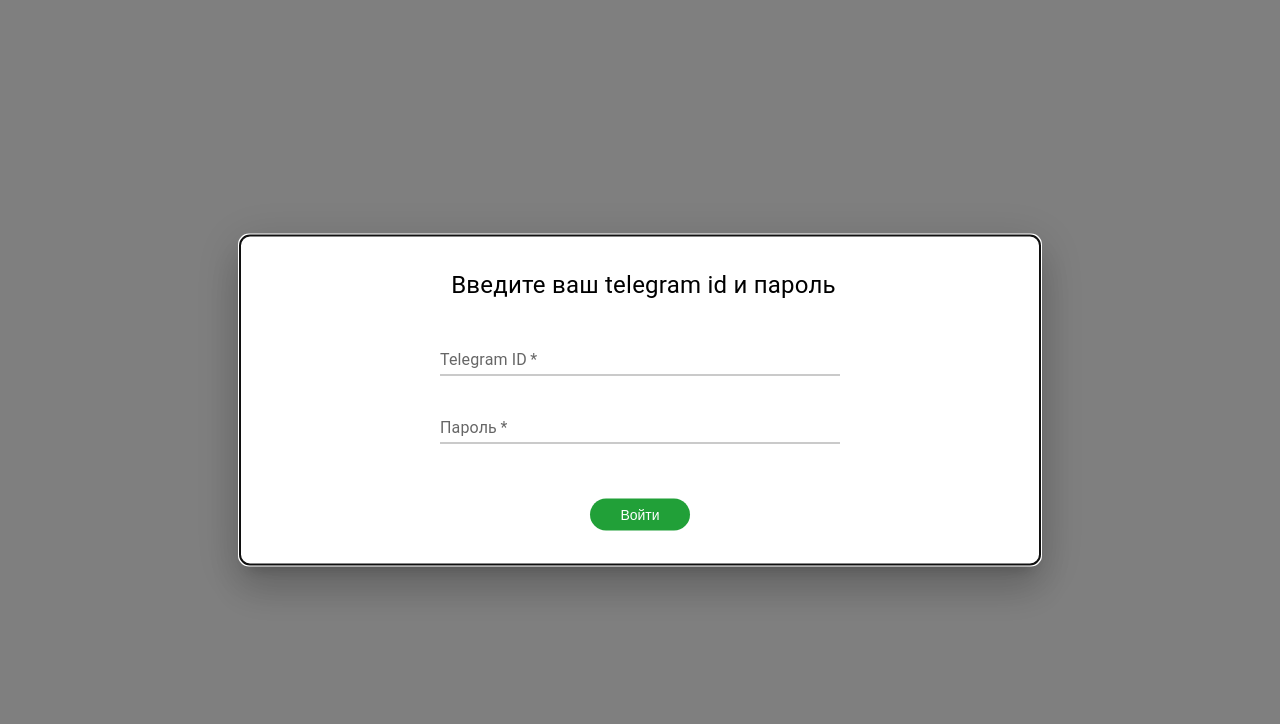
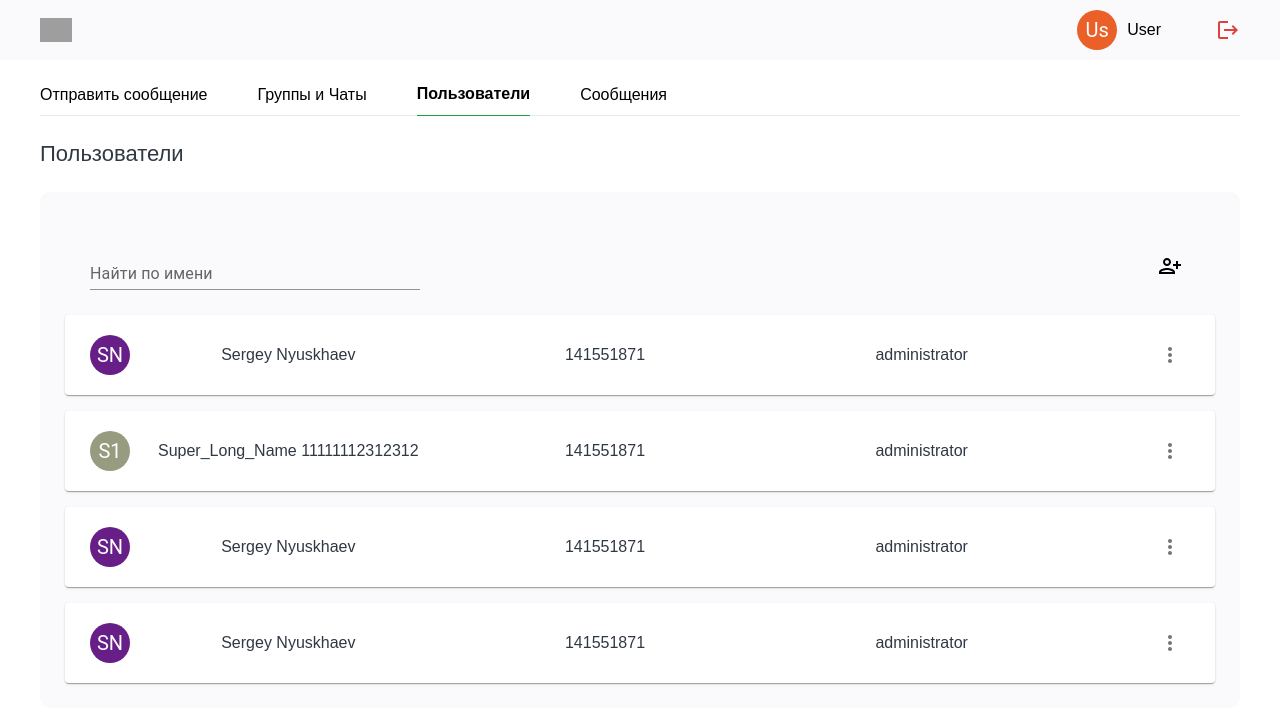
Before and after one commit to Kadzin/sber_id_bot, a React (Create React App) app: page /test/build/users in a window 1280 px wide. Shown: the top 724 px of the page. Built offline with nearby package versions, Linux system fonts and the light colour scheme; no server answers; grey boxes are pictures that could not be loaded.

Commit message:
v1.3-New interface "Users"

```diff
--- a/src/App.tsx
+++ b/src/App.tsx
@@ -47,11 +47,11 @@ function App() {
         )
     }
 
-    if(!isAuthed) {
+    /*if(!isAuthed) {
         return (
             <LoginPage />
         )
-    }
+    }*/
 
     return (
         <>
--- /dev/null
+++ b/src/components/UI/UserRow/UserRow.css
@@ -0,0 +1,33 @@
+.container {
+    position: relative;
+    display: flex;
+    justify-content: space-between;
+    align-items: center;
+    width: 100%;
+    min-height: 80px;
+    height: auto;
+    padding: 0 25px;
+    box-sizing: border-box;
+
+    background-color: #ffffff;
+    box-shadow: rgb(0 0 0 / 20%) 0px 2px 1px -1px, rgb(0 0 0 / 14%) 0px 1px 1px 0px, rgb(0 0 0 / 12%) 0px 1px 3px 0px;
+    border-radius: 4px;
+    color: rgba(0, 0, 0, 0.87);
+}
+.left_content {
+    position: relative;
+    display: flex;
+    justify-content: flex-start;
+    align-items: center;
+
+    width: 90%;
+}
+.user_cell {
+    font-family: Arial;
+    font-size: 1em;
+    color: #303844;
+    text-align: center;
+
+    margin: 0 25px;
+    width: 30%;
+}
--- /dev/null
+++ b/src/components/UI/UserRow/UserRow.tsx
@@ -0,0 +1,110 @@
+import React, {FC} from 'react';
+import Avatar from "@mui/material/Avatar";
+import MoreVertIcon from "@mui/icons-material/MoreVert";
+import IconButton from "@mui/material/IconButton";
+import MenuItem from "@mui/material/MenuItem";
+import Menu from "@mui/material/Menu";
+import "./UserRow.css";
+
+interface userProps {
+    id: string,
+    name: string,
+    role: string,
+    badge?: string
+}
+
+function stringToColor(string: string) {
+    let hash = 0;
+    let i;
+
+    /* eslint-disable no-bitwise */
+    for (i = 0; i < string.length; i += 1) {
+        hash = string.charCodeAt(i) + ((hash << 5) - hash);
+    }
+
+    let color = '#';
+
+    for (i = 0; i < 3; i += 1) {
+        const value = (hash >> (i * 8)) & 0xff;
+        color += `00${value.toString(16)}`.slice(-2);
+    }
+    /* eslint-enable no-bitwise */
+
+    return color;
+}
+
+function stringAvatar(name: string) {
+    if(name.split(' ')[1] != undefined) {
+        return {
+            sx: {
+                bgcolor: stringToColor(name),
+            },
+            children: `${name.split(' ')[0][0]}${name.split(' ')[1][0]}`,
+        };
+    } else {
+        return {
+            sx: {
+                bgcolor: stringToColor(name),
+            },
+            children: `${name.substring(0, 2)}`,
+        };
+    }
+
+}
+
+
+const UserRow:FC<userProps> = (props) => {
+
+    const ITEM_HEIGHT = 48;
+    const [menuAnchorEl, setmenuAnchorEl] = React.useState<null | HTMLElement>(null);
+    const open = Boolean(menuAnchorEl);
+    const handleClickMenu = (event: React.MouseEvent<HTMLElement>) => {
+        setmenuAnchorEl(event.currentTarget);
+    };
+    const handleCloseMenu = () => {
+        setmenuAnchorEl(null);
+    };
+
+
+
+    return (
+        <div className="container">
+            <div className="left_content">
+                <Avatar {...stringAvatar(props.name)}/>
+                <p className="user_cell">{props.name}</p>
+                <p className="user_cell">{props.id}</p>
+                <p className="user_cell">{props.role}</p>
+            </div>
+            <IconButton
+                aria-label="more"
+                id="long-button"
+                aria-controls={open ? 'long-menu' : undefined}
+                aria-expanded={open ? 'true' : undefined}
+                aria-haspopup="true"
+                onClick={handleClickMenu}
+            >
+                <MoreVertIcon />
+            </IconButton>
+            <Menu
+                id="long-menu"
+                MenuListProps={{
+                    'aria-labelledby': 'long-button',
+                }}
+                anchorEl={menuAnchorEl}
+                open={open}
+                onClose={handleCloseMenu}
+                PaperProps={{
+                    style: {
+                        maxHeight: ITEM_HEIGHT * 4.5,
+                        width: '20ch',
+                    },
+                }}
+            >
+                <MenuItem>Редактировать</MenuItem>
+                <MenuItem>Удалить</MenuItem>
+            </Menu>
+        </div>
+    );
+};
+
+export default UserRow;
--- a/src/pages/AdminPage/AdminPage.tsx
+++ b/src/pages/AdminPage/AdminPage.tsx
@@ -8,8 +8,10 @@ import TableBody from "@mui/material/TableBody";
 import TableContainer from "@mui/material/TableContainer";
 import {styled} from "@mui/material/styles";
 import TableCell from "@mui/material/TableCell";
-import {tableCellClasses} from "@mui/material";
+import {Box, Divider, Stack, tableCellClasses, TextField} from "@mui/material";
 import {groupsAPI} from "../../services/GroupService";
+import PersonAddAltIcon from '@mui/icons-material/PersonAddAlt';
+import UserRow from "../../components/UI/UserRow/UserRow";
 
 const AdminPage = () => {
 
@@ -56,34 +58,62 @@ const AdminPage = () => {
 
     const {data: users, isLoading, error} = groupsAPI.useFetchUsersQuery('');
 
+    const adduser = () => {
+        console.log('click')
+    }
+
 
     return (
         <div>
             <p className="title">Пользователи</p>
-            <div className="box">
-                <TableContainer component={Paper} sx={{ maxWidth: 800, width: "auto" }}>
-                    <Table stickyHeader aria-label="simple table">
-                        <TableHead>
-                            <TableRow>
-                                <StyledTableCell>Имя пользователя</StyledTableCell>
-                                <StyledTableCell>Teleram ID</StyledTableCell>
-                                <StyledTableCell>Тип доступа</StyledTableCell>
-                            </TableRow>
-                        </TableHead>
-                        <TableBody>
-                            {users &&  users.map((user) => (
-                                <StyledTableRow
-                                    key={user.id}
-                                    sx={{ '&:last-child th': { border: 0 } }}
-                                >
-                                    <StyledTableCellLeft>{user.name}</StyledTableCellLeft>
-                                    <StyledTableCellCenter>{user.id}</StyledTableCellCenter>
-                                    <StyledTableCell>{user.role}</StyledTableCell>
-                                </StyledTableRow>
-                            ))}
-                        </TableBody>
-                    </Table>
-                </TableContainer>
+            <div
+                style={{
+                    backgroundColor: "rgb(250, 250, 252)",
+                    float: "left",
+                    width: "100%",
+                    padding: "25px",
+                    boxSizing: "border-box",
+                    borderRadius: "10px"
+                }}
+            >
+                <div
+                    style={{
+                        display: "flex",
+                        justifyContent: "space-between",
+                        alignItems: "center",
+                        width: "100%",
+                        padding: "25px",
+                        boxSizing: "border-box"
+                    }}
+                >
+                    <TextField
+                        id="standard-search"
+                        label="Найти по имени"
+                        type="search"
+                        variant="standard"
+                        sx={{
+                            width: "30%",
+                        }}
+                    />
+                    <PersonAddAltIcon
+                        sx={{
+                            padding: "8px",
+                            cursor: "pointer"
+                        }}
+                        onClick={() => adduser()}
+                    />
+                </div>
+                <Stack
+                    direction='column'
+                    alignItems='stretch'
+                    justifyContent='flex-start'
+                    spacing={2}
+                >
+                    <UserRow id='141551871' name='Sergey Nyuskhaev' role='administrator' />
+                    <UserRow id='141551871' name='Super_Long_Name 11111112312312' role='administrator' />
+                    <UserRow id='141551871' name='Sergey Nyuskhaev' role='administrator' />
+                    <UserRow id='141551871' name='Sergey Nyuskhaev' role='administrator' />
+                </Stack>
             </div>
         </div>
     );
--- a/src/pages/pages.css
+++ b/src/pages/pages.css
@@ -28,3 +28,13 @@
 .box > div:nth-child(n) {
     margin: 40px;
 }
+.user_cell_header {
+    font-family: Arial;
+    font-size: 1em;
+    color: #303844;
+    text-align: center;
+    font-weight: bold;
+
+    margin: 0 25px;
+    width: 30%;
+}
--- a/src/services/GroupService.ts
+++ b/src/services/GroupService.ts
@@ -18,7 +18,7 @@ import {ISendMessage2Chat} from "../models/ISendMessage2Chat";
 
 export const groupsAPI = createApi({
     reducerPath: 'groupsAPI',
-    baseQuery: fetchBaseQuery({baseUrl: 'https://nse-work.ru/test/build/API3.0/'}),
+    baseQuery: fetchBaseQuery({baseUrl: 'https://nse-work.ru/test/build/API/'}),
     tagTypes: ['Group'],
     endpoints: (build) => ({
         fetchGroups: build.query<IGroups[], ''>({
```
Also changed, not shown: package.json (+6 -6 lines), src/components/UI/AddUser/AddUser.tsx (added, +90 -0 lines), 1 other file (tests, documents, lock files or other folders).
